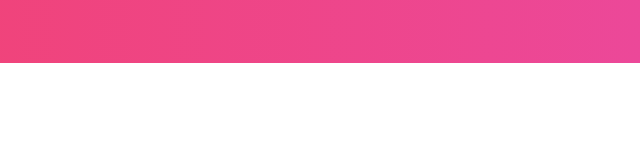
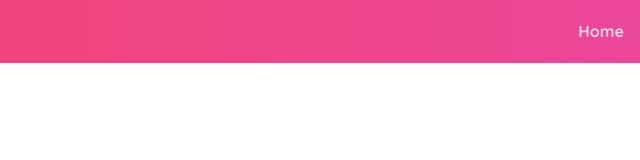
Before and after one commit to kiethohoai/tailwind-project-v1, a website: page src/index.html in a window 1280 px wide. Shown: the full height of the page, 640-1280 px from the left. Drawn offline with Linux system fonts and the light colour scheme; files whose address does not match are found by name.

Commit message:
8. Create the first menu item, add classes on hover, & add transitions

```diff
--- a/src/index.html
+++ b/src/index.html
@@ -23,6 +23,14 @@
               tw:<span class="text-sky-900">mf</span>
             </div>
           </div>
+
+          <div class="flex flex-1 items-center justify-end">
+            <div
+              class="relative flex h-full cursor-pointer items-center p-4 font-bold text-pink-200 transition-colors ease-in-out hover:bg-white/10 hover:text-zinc-200"
+            >
+              Home
+            </div>
+          </div>
         </nav>
       </header>
     </main>
```
Also changed, not shown: README.MD, src/output.css.
